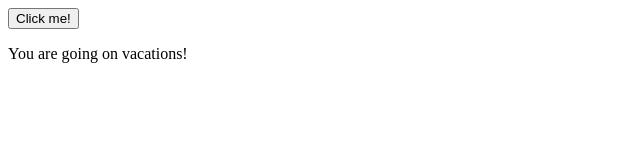
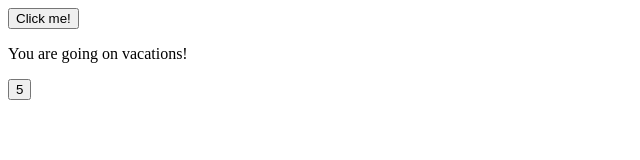
Before and after one commit to tiago48/Page_04, a plain HTML site: page index.html in a window 1280 px wide. Both pictures are taken after a click on the button "Click me!". Shown: the full height of the page, 0-640 px from the left. Drawn offline with Linux system fonts and the light colour scheme.

Commit message:
countdown

```diff
--- a/index.html
+++ b/index.html
@@ -11,6 +11,9 @@
 
     <body>
         <button onclick="revealMessage()">Click me!</button>
-        <p id='hiddenMessage' style='display: none;'>You are going on vacations!</p>
+        <div id='hiddenMessage' style='display: none'>
+            <p>You are going on vacations!</p>
+            <button id='countDownButton' onclick="countDown()">5</button>
+        </div>
     </body>
 </html>
--- a/script.js
+++ b/script.js
@@ -1,3 +1,12 @@
 function revealMessage () {
   document.getElementById('hiddenMessage').style.display = 'block'
 }
+
+function countDown () {
+  let currentValue = document.getElementById('countDownButton').innerHTML
+  let newValue = 0
+  if (currentValue > 0) {
+    newValue = currentValue - 1
+  }
+  document.getElementById('countDownButton').innerHTML = newValue
+}
```
